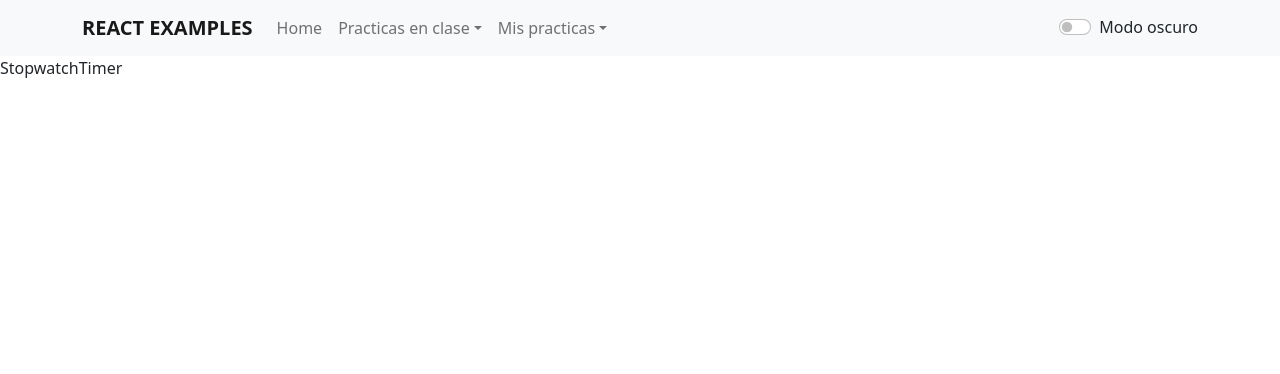
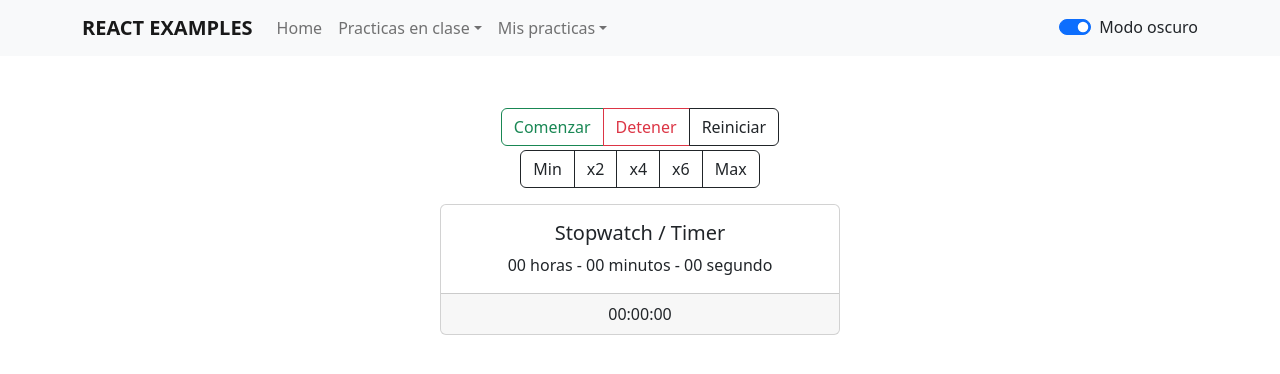
Before and after one commit to Richona/reactExample-formar, a React (Create React App) app: page /stopwatchTimer in a window 1280 px wide. Shown: the top 374 px of the page. Built offline with nearby package versions, Linux system fonts and the light colour scheme.

Commit message:
update changes 19-01-23

```diff
--- a/src/components/Header/index.jsx
+++ b/src/components/Header/index.jsx
@@ -1,8 +1,15 @@
 import { Container, Form, Nav, Navbar, NavDropdown } from "react-bootstrap";
 import { Link } from "react-router-dom";
 export const Header = () => {
-  const changeColorBody = () =>{
+  const changeColorBody = (event) =>{
     document.querySelector("body").classList.toggle("gray")
+    if (document.querySelector("body").classList.contains("gray")) {
+      localStorage.setItem("colorBody", "gray")
+    }else{
+      localStorage.removeItem("colorBody")
+    }
+    console.log(localStorage.getItem("colorBody"))
+    console.log(document.querySelector("body").classList.contains("gray"))
     console.log(document.querySelector("body"))
   }
 
@@ -58,7 +65,8 @@ export const Header = () => {
             </NavDropdown>
           </Nav>
         </Navbar.Collapse>
-        <Form.Check type="switch" id="custom-switch" label="Modo oscuro" onClick={changeColorBody}/>
+        <Form.Check type="switch" id="custom-switch" label="Modo oscuro" onClick={changeColorBody}
+        checked />
       </Container>
     </Navbar>
   );
--- a/src/components/StopwatchTimer/index.jsx
+++ b/src/components/StopwatchTimer/index.jsx
@@ -1,7 +1,164 @@
-import React from 'react'
+import React, { useState } from "react";
+import {
+  Button,
+  ButtonGroup,
+  Card,
+  Col,
+  Container,
+  Row,
+} from "react-bootstrap";
 
+const oneOrTwoNum = (num) => (num > 9 ? num : `0${num}`);
+const pluralSingular = (num) => (num > 1 ? "s" : "");
 export const StopwatchTimer = () => {
+  const [seconds, setSeconds] = useState(0);
+  const [minutes, setMinutes] = useState(0);
+  const [hours, setHours] = useState(0);
+
+  const [velocity, setVelocity] = useState(0);
+  const [velocityName, setVelocityName] = useState("");
+
+  const [stateIntervalSeconds, setIntervalSeconds] = useState(null);
+  const [stateIntervalMinutes, setIntervalMinutes] = useState(null);
+  const [stateIntervalHours, setIntervalHours] = useState(null);
+
+  const handleStart = () => {
+    if (stateIntervalSeconds && stateIntervalMinutes && stateIntervalHours) {
+      return;
+    }
+    const intervalHours = setInterval(
+      () => {
+        setHours((h) => {
+          return h + 1;
+        });
+      },
+      velocity ? (60000 * 60) / velocity : 60000 * 60
+    );
+
+    const intervalMinutes = setInterval(
+      () => {
+        setMinutes((m) => {
+          if (m === 59) {
+            return 0;
+          }
+          return m + 1;
+        });
+      },
+      velocity ? 60000 / velocity : 60000
+    );
+
+    const intervalSeconds = setInterval(
+      () => {
+        setSeconds((s) => {
+          if (s === 59) {
+            return 0;
+          }
+          return s + 1;
+        });
+      },
+      velocity ? 1000 / velocity : 1000
+    );
+
+    setIntervalHours(intervalHours);
+    setIntervalMinutes(intervalMinutes);
+    setIntervalSeconds(intervalSeconds);
+  };
+
+  const handleStop = () => {
+    if (!stateIntervalSeconds && !stateIntervalMinutes && !stateIntervalHours) {
+      return;
+    }
+    clearInterval(stateIntervalHours);
+    clearInterval(stateIntervalMinutes);
+    clearInterval(stateIntervalSeconds);
+
+    setIntervalHours(null);
+    setIntervalMinutes(null);
+    setIntervalSeconds(null);
+  };
+
+  const handleReset = () => {
+    if (!stateIntervalSeconds && !stateIntervalMinutes && !stateIntervalHours) {
+      return;
+    }
+    handleStop();
+    setSeconds(0);
+    setMinutes(0);
+    setHours(0);
+  };
+
+  const handleVelocity = (vel, velText) => {
+    console.log(vel);
+    setVelocity(vel);
+    setVelocityName(velText);
+    handleStop();
+  };
   return (
-    <div>StopwatchTimer</div>
-  )
-}
+    <Container>
+      <Row className="mt-5">
+        <Col xs={12} lg={{ span: 6, offset: 3 }} className="text-center">
+          <ButtonGroup aria-label="Basic example" className="d-block my-1">
+            <Button variant="outline-success" onClick={handleStart}>
+              Comenzar
+            </Button>
+            <Button variant="outline-danger" onClick={handleStop}>
+              Detener
+            </Button>
+            <Button variant="outline-dark" onClick={handleReset}>
+              Reiniciar
+            </Button>
+          </ButtonGroup>
+          <ButtonGroup aria-label="Basic example">
+            <Button
+              variant="outline-dark"
+              className={velocityName === "min" && "active"}
+              onClick={() => handleVelocity(0, "min")}
+            >
+              Min
+            </Button>
+            <Button
+              variant="outline-dark"
+              className={velocityName === "x2" && "active"}
+              onClick={() => handleVelocity(2, "x2")}
+            >
+              x2
+            </Button>
+            <Button
+              variant="outline-dark"
+              className={velocityName === "x4" && "active"}
+              onClick={() => handleVelocity(4, "x4")}
+            >
+              x4
+            </Button>
+            <Button
+              variant="outline-dark"
+              className={velocityName === "x6" && "active"}
+              onClick={() => handleVelocity(6, "x6")}
+            >
+              x6
+            </Button>
+            <Button
+              variant="outline-dark"
+              className={velocityName === "max" && "active"}
+              onClick={() => handleVelocity(10, "max")}
+            >
+              Max
+            </Button>
+          </ButtonGroup>
+          <Card style={{ width: "25rem" }} className="m-auto my-3">
+            <Card.Body>
+              <Card.Title>Stopwatch / Timer</Card.Title>
+              <Card.Text>
+                {oneOrTwoNum(hours)} horas - {oneOrTwoNum(minutes)} minutos -{" "}
+                {oneOrTwoNum(seconds)} segundo{pluralSingular(seconds)}
+              </Card.Text>
+            </Card.Body>
+            <Card.Footer>
+              {oneOrTwoNum(hours)}:{oneOrTwoNum(minutes)}:{oneOrTwoNum(seconds)}
+            </Card.Footer>
+          </Card>
+        </Col>
+      </Row>
+    </Container>
+  );
+};
```
